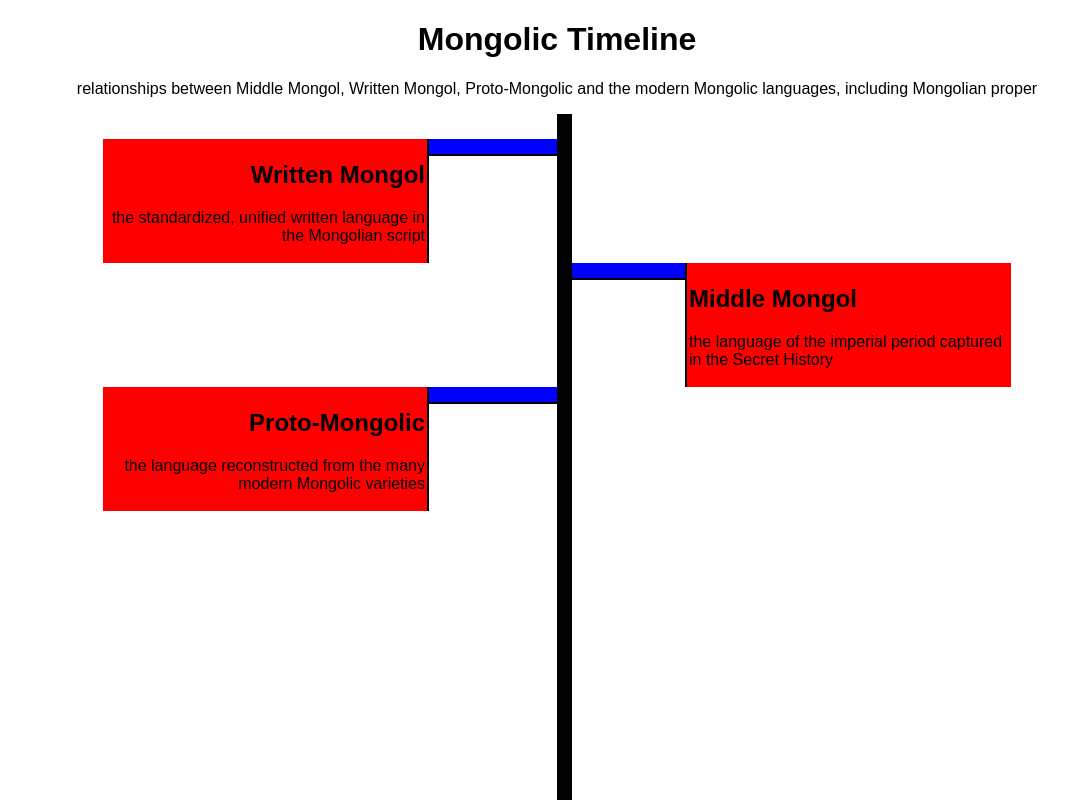
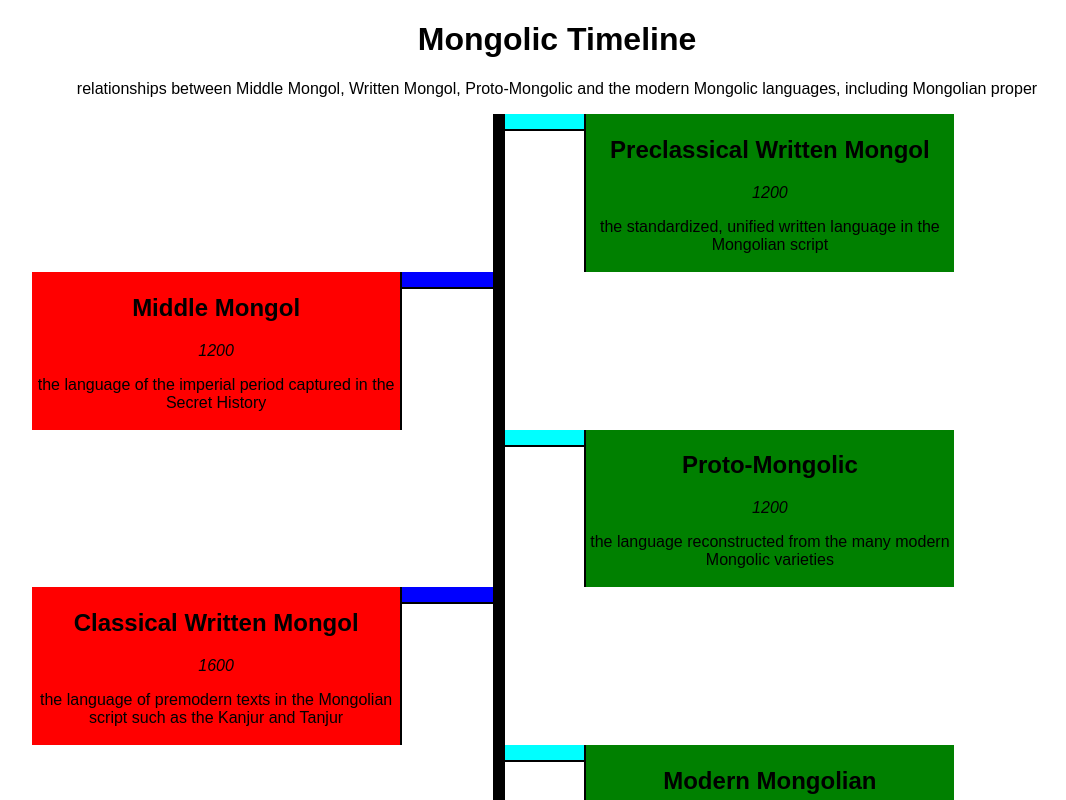
Before and after one commit to Botmasher/mongolic-timeline, a React (Create React App) app: page / in a window 1280 px wide. Shown: the top 800 px of the page, without its empty margins (83-1149 px from the left). Built offline with nearby package versions, Linux system fonts and the light colour scheme; the HTML template or start-up script is replaced by a standard one.

Commit message:
Create temporary data store and generate timeline from passed-in content

```diff
--- a/src/App.css
+++ b/src/App.css
@@ -3,69 +3,57 @@
 }
 
 .timeline {
-  position: absolute;
-  width: 100%;
+  display: flex;
+  width: 50%;
   height: 102%;
 }
 
 .timeline-base {
-  position: absolute;
   background-color: black;
-  width: 15px;
-  height: 98%;
-  left: 50%;
+  width: 12px;
 }
 
 .timeline-nodes {
-  margin-top: 2%;
+  width: 90%;
 }
 
 .timeline-node-left {
-  clear: both;
-  margin-right: 50%;
-  width: 50%;
-  text-align: right;
+  display: flex;
+  width: 80%;
+  padding-left: 20%;
 }
 
 .timeline-node-left .timeline-marker {
-  padding: 0;
-  margin: 0;
   width: 20%;
-  float: right;
   border-bottom: 2px black solid;
   height: 15px;
   background-color: blue;
 }
 
 .timeline-node-left .timeline-content {
-  width: 50%;
-  float: right;
+  width: 80%;
   border-right: 2px black solid;
   padding: 2px;
   background-color: red;
 }
 
 .timeline-node-right {
-  clear: both;
-  margin-left: 50%;
-  width: 50%;
-  text-align: left;
+  display: flex;
+  width: 80%;
+  padding-right: 20%;
+  margin-left: 100%;
 }
 
 .timeline-node-right .timeline-marker {
-  padding: 0;
-  margin: 0;
   width: 20%;
-  float: left;
   border-bottom: 2px black solid;
   height: 15px;
-  background-color: blue;
+  background-color: cyan;
 }
 
 .timeline-node-right .timeline-content {
-  width: 50%;
-  float: left;
+  width: 80%;
   border-left: 2px black solid;
   padding: 2px;
-  background-color: red;
+  background-color: green;
 }
--- a/src/App.js
+++ b/src/App.js
@@ -3,12 +3,54 @@ import './App.css';
 import { Timeline } from './Timeline';
 import { Header } from './Header';
 
+const store = {
+  timeline: {
+    'written-mongol': {
+      id: 'preclassical-written-mongol',
+      year: 1200,
+      title: 'Preclassical Written Mongol',
+      content: 'the standardized, unified written language in the Mongolian script'
+    },
+    'middle-mongol': {
+      id: 'middle-mongol',
+      year: 1200,
+      title: 'Middle Mongol',
+      content: 'the language of the imperial period captured in the Secret History'
+    },
+    'proto-mongolic': {
+      id: 'proto-mongolic',
+      year: 1200,
+      title: 'Proto-Mongolic',
+      content: 'the language reconstructed from the many modern Mongolic varieties'
+    },
+    'classical-written-mongol': {
+      id: 'classical-written-mongolian',
+      year: 1600,
+      title: 'Classical Written Mongol',
+      content: 'the language of premodern texts in the Mongolian script such as the Kanjur and Tanjur'
+    },
+    'modern-mongolian': {
+      id: 'modern-mongolian',
+      year: 1900,
+      title: 'Modern Mongolian',
+      content: 'the language of the modern state of Mongolia, a standardized form of Khalkha written in Cyrillic'
+    },
+    'mongolic-family': {
+      id: 'mongolic-family',
+      year: 2018,
+      title: 'Mongolic family',
+      content: 'the languages and dialects that have descended from Proto-Mongolic and rapidly diversified to the present day'
+    }
+  }
+};
+
 class App extends Component {
   render() {
+    const entries = store.timeline;
     return (
       <div className="App">
         <Header />
-        <Timeline />
+        <Timeline entries={Object.values(entries)} />
       </div>
     );
   }
--- a/src/Timeline/index.js
+++ b/src/Timeline/index.js
@@ -1,32 +1,19 @@
 import React from 'react';
 import { TimelineNode } from '../TimelineNode';
 
-export const Timeline = () => (
+export const Timeline = ({ entries }) => (
   <div className="timeline">
-
-    <div className="timeline-base"></div>
-
     <div className="timeline-nodes">
-
-      <TimelineNode
-        direction="left"
-        title="Written Mongol"
-        content="the standardized, unified written language in the Mongolian script"
-      />
-
-      <TimelineNode
-        direction="right"
-        title="Middle Mongol"
-        content="the language of the imperial period captured in the Secret History"
-      />
-
-      <TimelineNode
-        direction="left"
-        title="Proto-Mongolic"
-        content="the language reconstructed from the many modern Mongolic varieties"
-      />
-
+      {entries.map((entry, i) => (
+        <TimelineNode
+          key={entry.id}
+          direction={i % 2 ? "left" : "right"}
+          title={entry.title}
+          year={`${entry.year}`}
+          content={entry.content}
+        />
+      ))}
     </div>
-
+    <div className="timeline-base">&nbsp;</div>
   </div>
 );
--- a/src/TimelineNode/index.js
+++ b/src/TimelineNode/index.js
@@ -1,11 +1,13 @@
 import React from 'react';
 
-export const TimelineNode = ({ direction, title, content }) => (
+export const TimelineNode = ({ direction, title, year, content }) => (
 	<div className={`timeline-node-${direction}`}>
-		<div className="timeline-marker"></div>
+		{direction == 'right' && (<div className="timeline-marker"></div>)}
 		<div className="timeline-content">
 			<h2>{title}</h2>
+			<p><em>{year}</em></p>
 			<p>{content}</p>
 		</div>
+		{direction == 'left' && (<div className="timeline-marker"></div>)}
 	</div>
 );
```
